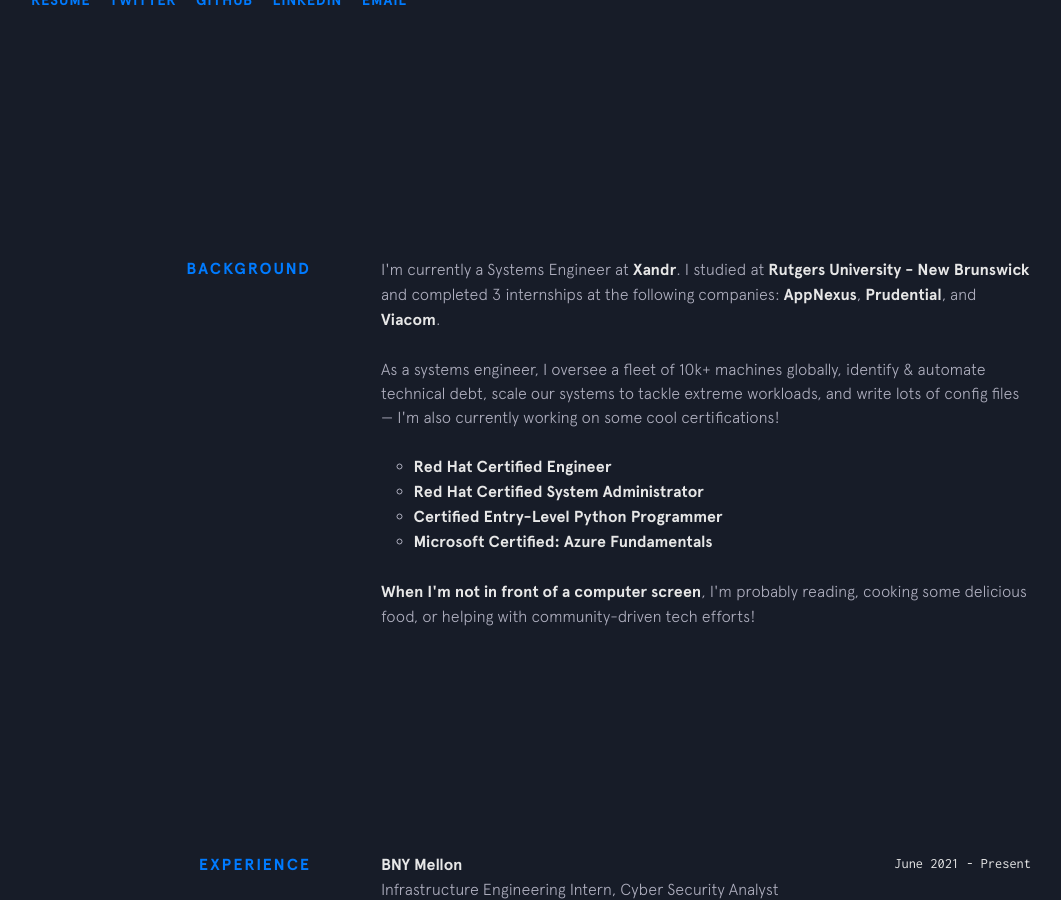
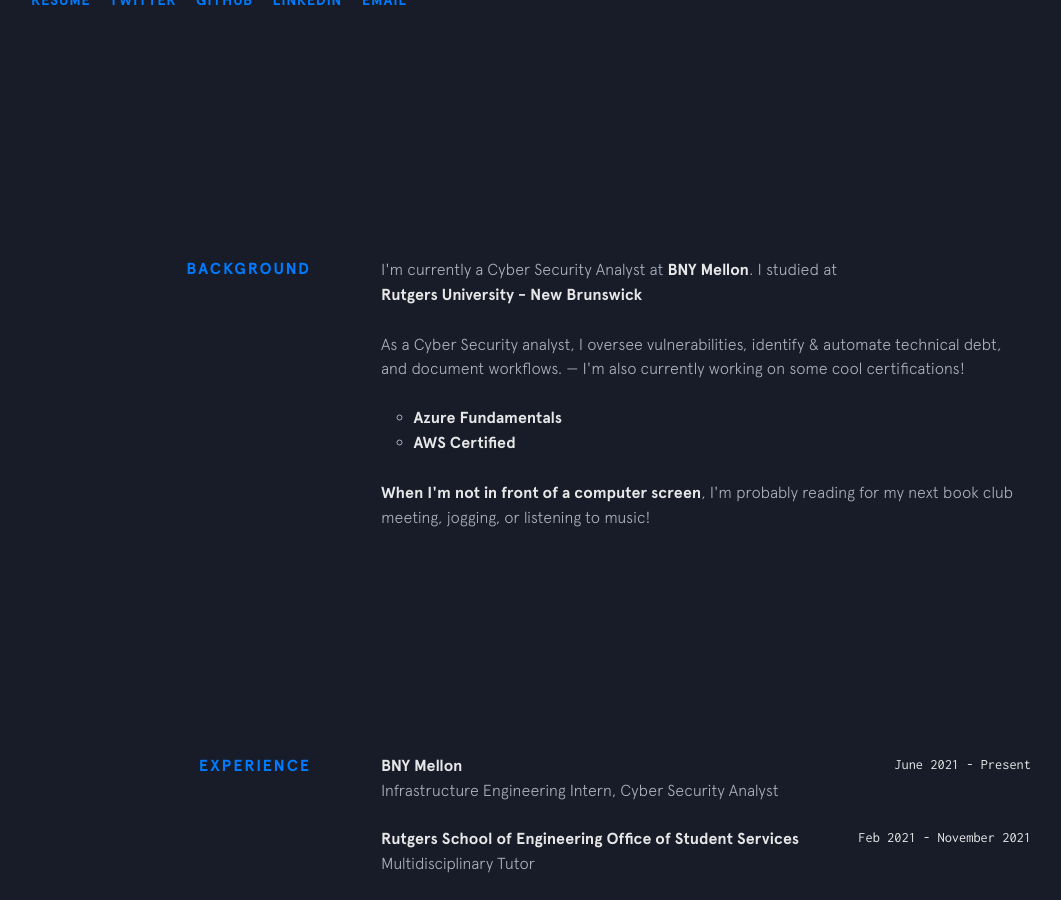
Before and after one commit to malenabashar/malenabashar.github.io, a Jekyll site: the page built from index.html, in a window 1280 px wide and 900 px high, scrolled down 743 px. Shown: the whole window, without its empty margins (69-1130 px from the left). Built offline with Jekyll 4.4.1, drawn with Linux system fonts in a browser that asks for light colours; nearby versions of some CDN libraries.

Commit message:
Update background.html

```diff
--- a/_includes/background.html
+++ b/_includes/background.html
@@ -2,28 +2,19 @@
   <div class="section__title">Background</div>
   <div class="section__content">
     <p>
-      I'm currently a Systems Engineer at
-      <a class="underline-link" href="https://www.xandr.com/" target="_blank">Xandr</a>. I studied at
-      <a class="underline-link" href="https://www.cs.rutgers.edu/" target="_blank">Rutgers University - New Brunswick</a> and completed 3 internships at the following companies:
-      <a class="underline-link" href="https://www.linkedin.com/company/appnexus/" target="_blank">AppNexus</a>,
-      <a class="underline-link" href="https://www.prudential.com/" target="_blank">Prudential</a>, and
-      <a class="underline-link" href="https://www.viacomcbs.com/" target="_blank">Viacom</a>.
+      I'm currently a Cyber Security Analyst at
+      <a class="underline-link" href="https://www.bnymellon.com/" target="_blank">BNY Mellon</a>. I studied at
+      <a class="underline-link" href="https://www.ece.rutgers.edu/" target="_blank">Rutgers University - New Brunswick</a>
     </p>
 
     <p>
-      As a systems engineer, I oversee a fleet of 10k+ machines globally, identify &amp; automate technical debt, scale our systems to tackle extreme workloads, and write lots of config files &mdash; I'm also currently working on some cool certifications!
+      As a Cyber Security analyst, I oversee vulnerabilities, identify &amp; automate technical debt, and document workflows. &mdash; I'm also currently working on some cool certifications!
       <ul class="a">
         <li>
-          <a class="underline-link" href="https://www.redhat.com/en/services/certification/rhce" target="_blank">Red Hat Certified Engineer</a>
+          <a class="underline-link" href="https://www.redhat.com/en/services/certification/rhce" target="_blank">Azure Fundamentals</a>
         </li>
         <li>
-          <a class="underline-link" href="https://www.redhat.com/en/services/certification/rhcsa" target="_blank">Red Hat Certified System Administrator</a>
-        </li>
-        <li>
-          <a class="underline-link" href="https://pythoninstitute.org/certification/pcep-certification-entry-level/" target="_blank">Certified Entry-Level Python Programmer</a>
-        </li>
-        <li>
-          <a class="underline-link" href="https://docs.microsoft.com/en-us/learn/certifications/azure-fundamentals" target="_blank">Microsoft Certified: Azure Fundamentals</a>
+          <a class="underline-link" href="https://www.redhat.com/en/services/certification/rhcsa" target="_blank">AWS Certified</a>
         </li>
       </ul>
     </p>
@@ -31,7 +22,7 @@
 
 
     <p>
-      <strong>When I'm not in front of a computer screen</strong>, I'm probably reading, cooking some delicious food, or helping with community-driven tech efforts!
+      <strong>When I'm not in front of a computer screen</strong>, I'm probably reading for my next book club meeting, jogging, or listening to music!
     </p>
     <!-- {% include employment-status.html %} -->
   </div>
```
